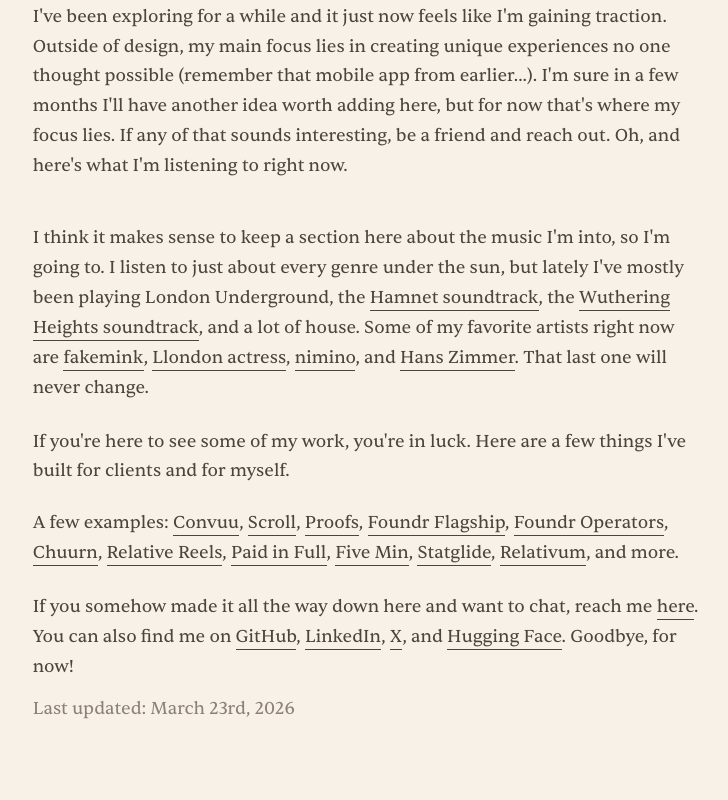
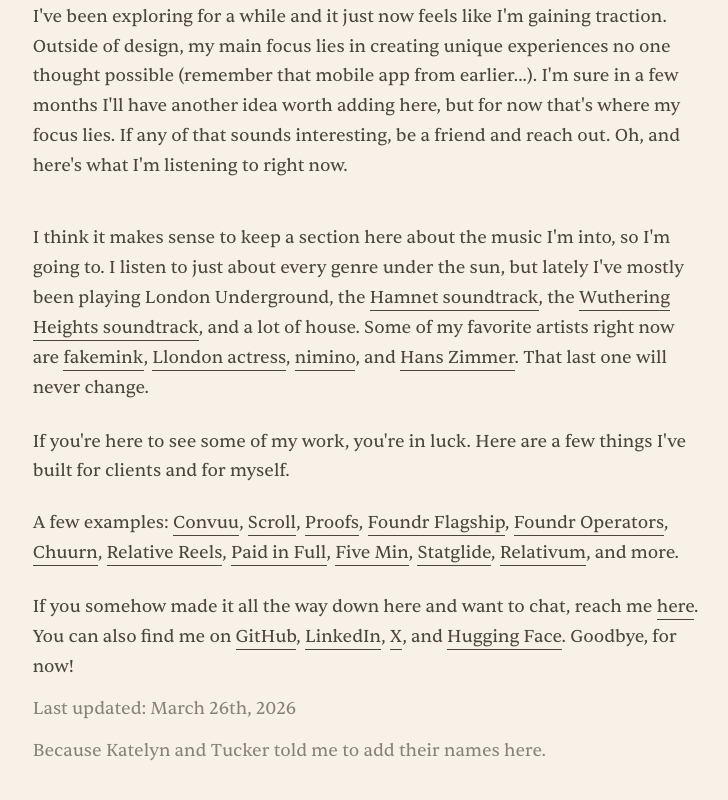
Before and after one commit to will4381/personal-website, a Next.js app: page / in a window 1280 px wide. Shown: the part 725-1525 px from the top of the page, without its empty margins (269-997 px from the left). Built offline with nearby package versions, Linux system fonts and the light colour scheme; no server answers; a web font is replaced by a local one.

Commit message:
addition

```diff
--- a/app/page.tsx
+++ b/app/page.tsx
@@ -164,7 +164,10 @@
           . Goodbye, for now!
         </p>
         <p className={`${styles.footerLead} ${styles.lastUpdated}`}>
-          Last updated: March 23rd, 2026
+          Last updated: March 26th, 2026
+        </p>
+        <p className={`${styles.footerLead} ${styles.lastUpdated}`}>
+          Because Katelyn and Tucker told me to add their names here.
         </p>
       </div>
     </main>
```
